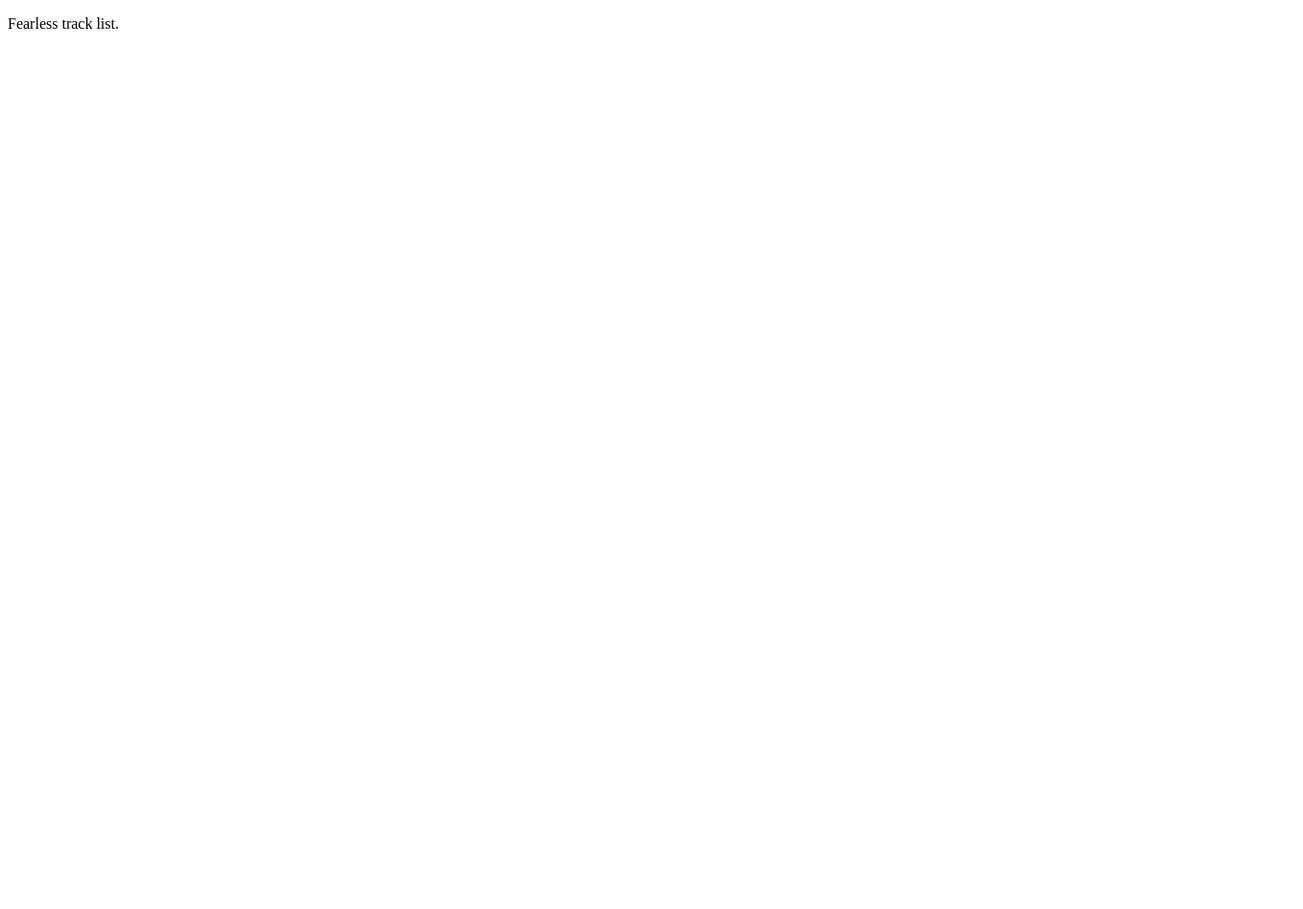
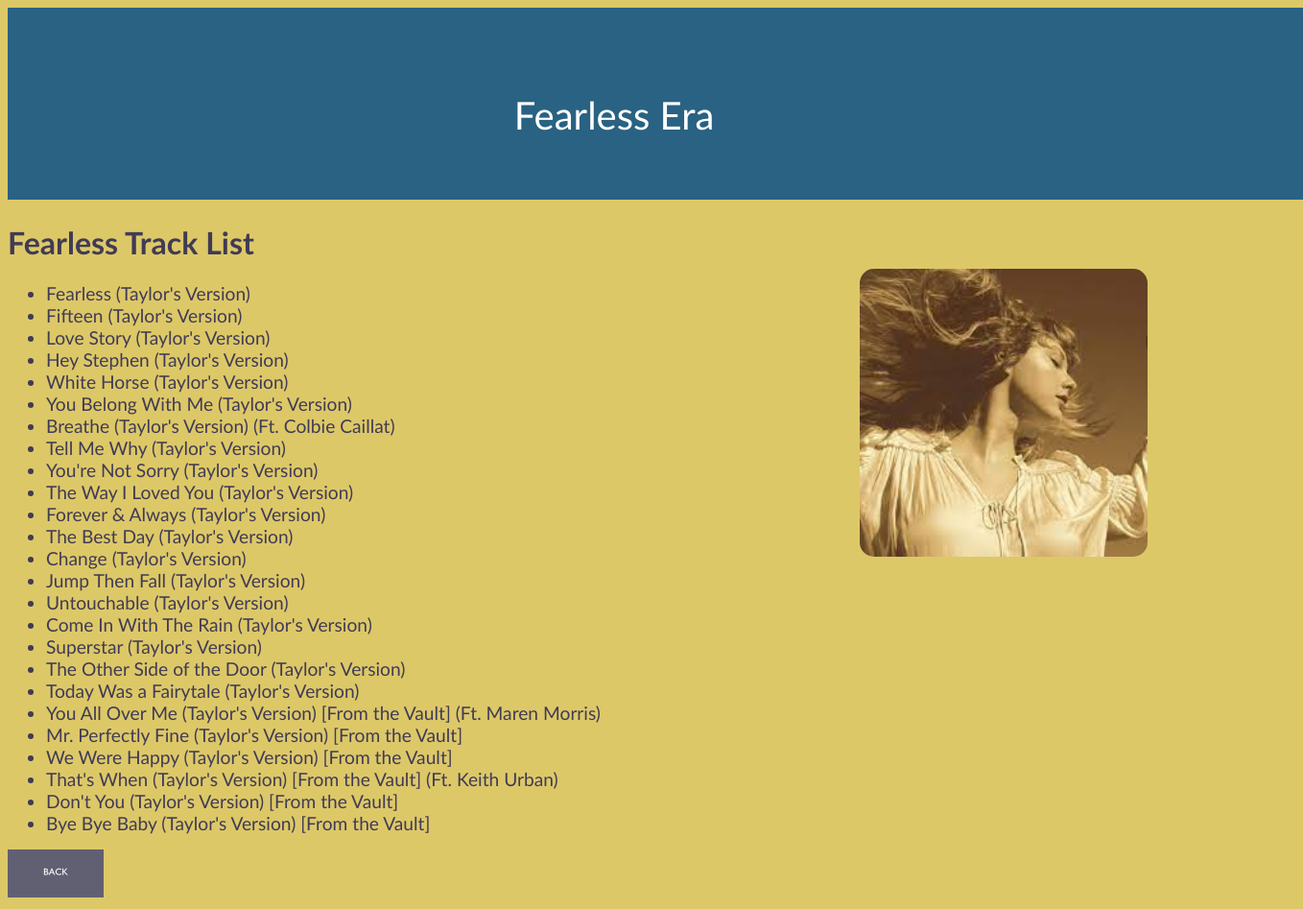
Before and after one commit to deepak4124/taylor13, a plain HTML site: page fearless.html in a window 1280 px wide. Shown: the whole page at 96% size, 1358 px wide, since content can reach past the window. Before the commit the page ends 800 px from the top, so only its background shows below. Drawn offline with Linux system fonts and the light colour scheme.

Commit message:
Update fearless.html

```diff
--- a/fearless.html
+++ b/fearless.html
@@ -5,15 +5,106 @@
     <meta name="viewport" content="width=device-width, initial-scale=1.0">
     <title>Fearless(Taylor's Version)</title>
     <style>
+        img.cover{
+        height:200px;
+        width: 1350px;
+        object-fit: cover;
+        }
         .track{
             font-size: 100%;
             color:black;
         }
+        body{
+        background-color: rgb(221, 200, 104);
+       }
+       .head{
+        font-family: 'Gill Sans', 'Gill Sans MT', Calibri, 'Trebuchet MS', sans-serif;
+        font-size: 200%;
+        color: rgb(64, 59, 85);
+       }
+       .songs{
+        font-family: 'Gill Sans', 'Gill Sans MT', Calibri, 'Trebuchet MS', sans-serif;
+        font-size: 120%;
+        color: rgb(64, 59, 85);
+       }
+       .pic{
+        position: absolute;
+        left: 70%;
+        top: 35%;
+        border-radius: 15px;
+        width: 300px;
+       }
+       .title{
+        position: absolute;
+        top: 10%;
+        left: 50%;
+        font-size:250%;
+        font-family:'Gill Sans', 'Gill Sans MT', Calibri, 'Trebuchet MS', sans-serif;
+        transform: translate(-50%, -50%);
+        color: rgb(255, 255, 255);
+       }
+
     </style>
 </head>
 <body>
+    <img class="cover" src="./images/blue_cover.png" alt="">
+    <p class="title">Fearless Era</p>
+
     <p class="track">
-        Fearless track list.
+        <h1 class="head">Fearless Track List</h1>
+            <ul>
+                <li class="songs">
+                    Fearless (Taylor's Version)</li>
+                <li class="songs">
+                    Fifteen (Taylor's Version)</li>
+                <li class="songs">
+                    Love Story (Taylor's Version)</li>
+                <li class="songs">
+                    Hey Stephen (Taylor's Version) </li>
+                <li class="songs">
+                    White Horse (Taylor's Version)</li>
+                <li class="songs">
+                    You Belong With Me (Taylor's Version)</li>
+                <li class="songs">
+                    Breathe (Taylor's Version) (Ft. Colbie Caillat)</li>
+                <li class="songs">
+                    Tell Me Why (Taylor's Version)</li>
+                <li class="songs">
+                    You're Not Sorry (Taylor's Version)</li>
+                <li class="songs">
+                    The Way I Loved You (Taylor's Version)</li>
+                <li class="songs">
+                    Forever & Always (Taylor's Version) </li>
+                <li class="songs">
+                    The Best Day (Taylor's Version)</li>
+                <li class="songs">Change (Taylor's Version)</li>
+                <li class="songs">
+                    Jump Then Fall (Taylor's Version)  </li>
+                <li class="songs">
+                    Untouchable (Taylor's Version)  </li>
+                <li class="songs">
+                    Come In With The Rain (Taylor's Version)</li>
+                <li class="songs">
+                    Superstar (Taylor's Version)</li>
+                <li class="songs">
+                    The Other Side of the Door (Taylor's Version)</li>
+                <li class="songs">Today Was a Fairytale (Taylor's Version)</li>
+                <li class="songs">
+                    You All Over Me (Taylor's Version) [From the Vault] (Ft. Maren Morris)</li>
+                <li class="songs">
+                    Mr. Perfectly Fine (Taylor's Version) [From the Vault]</li>
+                <li class="songs">
+                    We Were Happy (Taylor's Version) [From the Vault] </li>
+                <li class="songs">
+                    That's When (Taylor's Version) [From the Vault] (Ft. Keith Urban)</li>
+                <li class="songs">
+                    Don't You (Taylor's Version) [From the Vault]</li>
+                <li class="songs">
+                    Bye Bye Baby (Taylor's Version) [From the Vault]</li>
+            </ul>
+            <img class="pic" src="./images/download (1).jpg" alt="">
     </p>
+    <a href="./webpage.html"><img src="./images/back.png" alt=""></a>
+</body>
 </body>
 </html>
```
